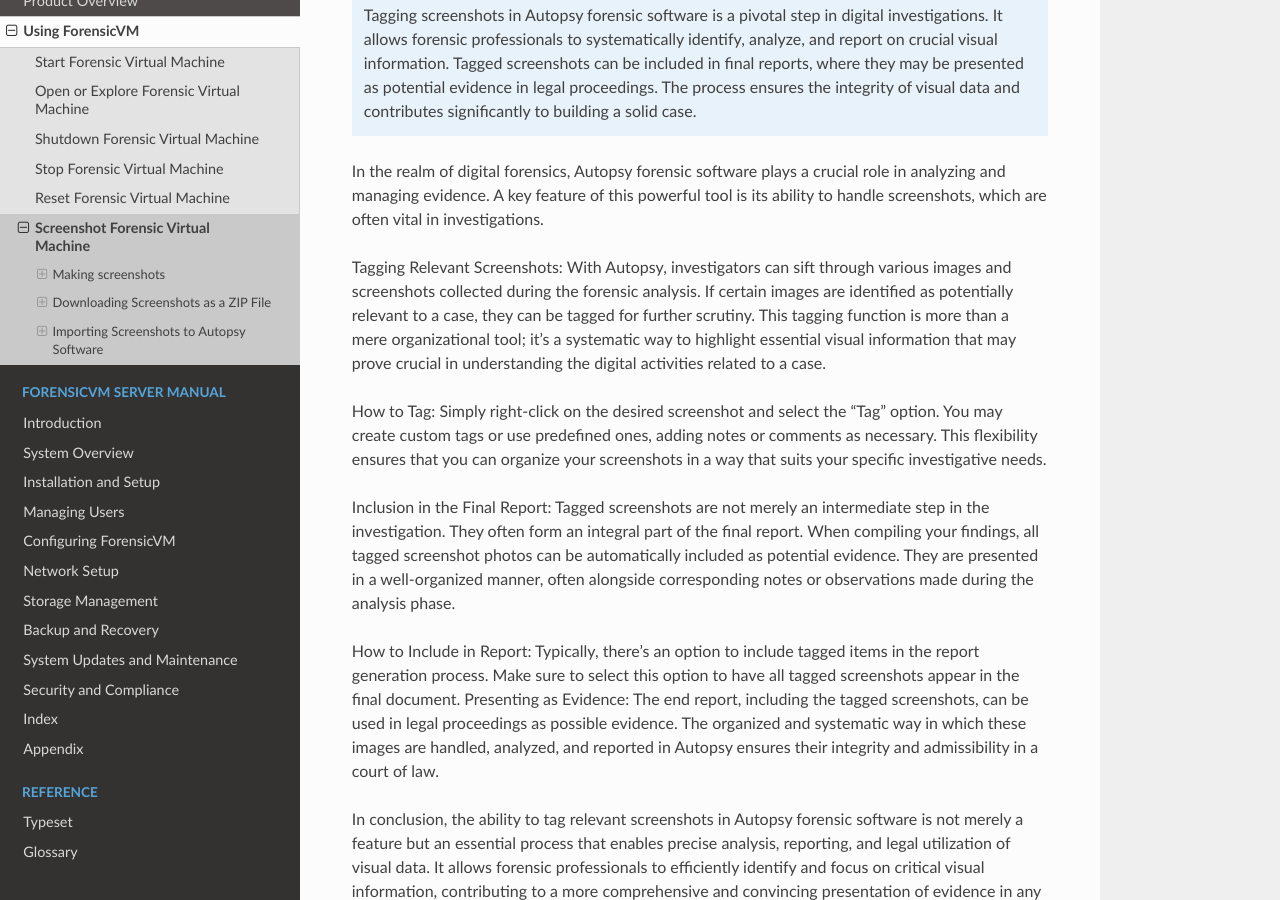
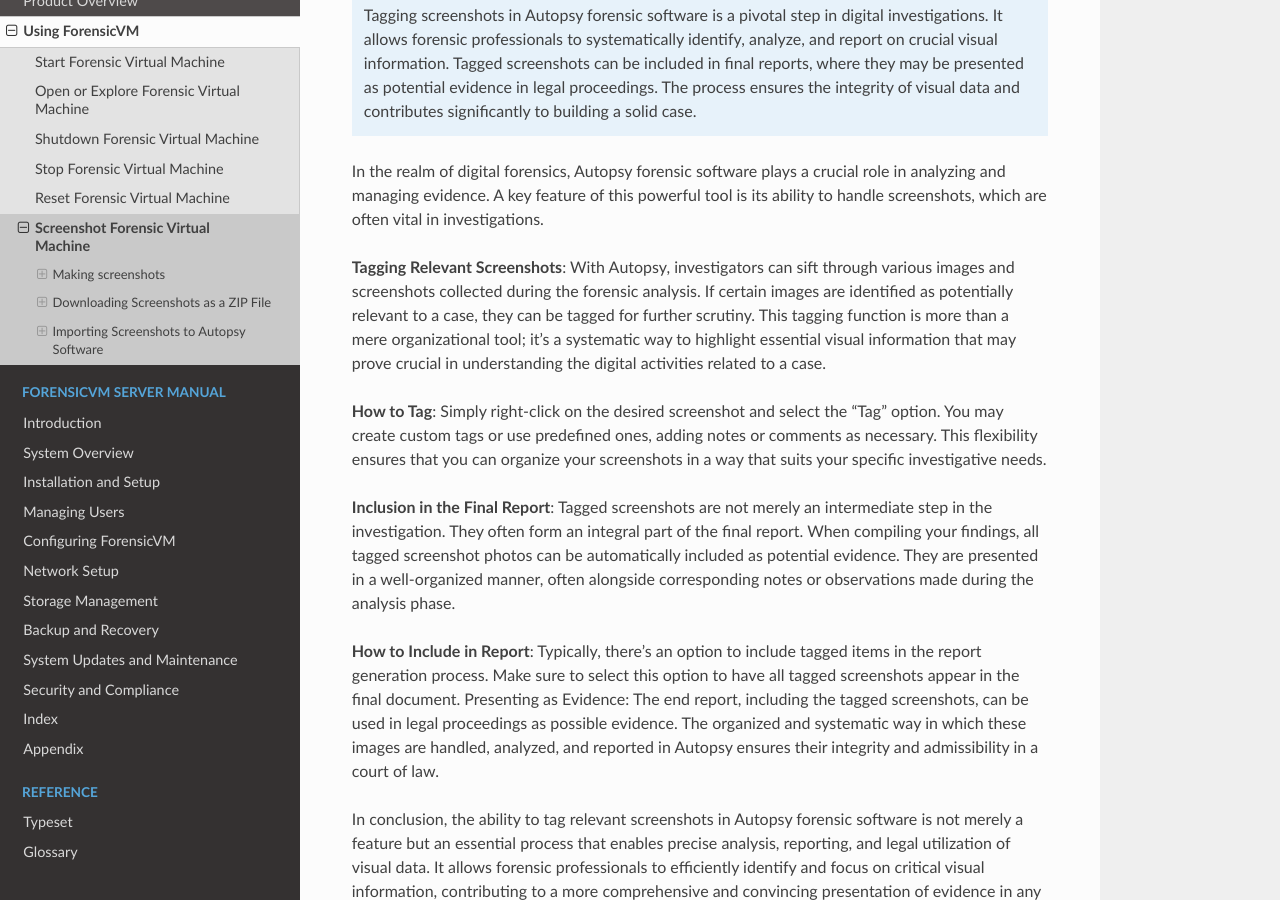
Before and after one commit to nunomourinho/ForensicVMServerAndClientDocs, a Sphinx documentation site: the page built from docs/user/screenshot_vm.rst, in a window 1280 px wide and 900 px high, scrolled down 11999 px. Built offline with Sphinx 7.4.7 and the Read the Docs theme 2.0.0, drawn with Linux system fonts in a browser that asks for light colours; pages that are not in the unit, such as notebooks, are missing from menus.

```diff
--- a/docs/user/screenshot_vm.rst
+++ b/docs/user/screenshot_vm.rst
@@ -239,20 +239,20 @@ Importing Screenshots to Autopsy Software
 
 This step-by-step guide helps you efficiently import the screenshots from the forensic virtual machine into Autopsy software for in-depth analysis, enabling a streamlined workflow and enhancing your investigation process.
 
-.. note:: Importance of Tagging Screenshots for Evidence
+.. note:: **Importance of Tagging Screenshots for Evidence**
    :class: attention
 
    Tagging screenshots in Autopsy forensic software is a pivotal step in digital investigations. It allows forensic professionals to systematically identify, analyze, and report on crucial visual information. Tagged screenshots can be included in final reports, where they may be presented as potential evidence in legal proceedings. The process ensures the integrity of visual data and contributes significantly to building a solid case.
 
 In the realm of digital forensics, Autopsy forensic software plays a crucial role in analyzing and managing evidence. A key feature of this powerful tool is its ability to handle screenshots, which are often vital in investigations.
 
-Tagging Relevant Screenshots: With Autopsy, investigators can sift through various images and screenshots collected during the forensic analysis. If certain images are identified as potentially relevant to a case, they can be tagged for further scrutiny. This tagging function is more than a mere organizational tool; it's a systematic way to highlight essential visual information that may prove crucial in understanding the digital activities related to a case.
+**Tagging Relevant Screenshots**: With Autopsy, investigators can sift through various images and screenshots collected during the forensic analysis. If certain images are identified as potentially relevant to a case, they can be tagged for further scrutiny. This tagging function is more than a mere organizational tool; it's a systematic way to highlight essential visual information that may prove crucial in understanding the digital activities related to a case.
 
-How to Tag: Simply right-click on the desired screenshot and select the "Tag" option. You may create custom tags or use predefined ones, adding notes or comments as necessary. This flexibility ensures that you can organize your screenshots in a way that suits your specific investigative needs.
+**How to Tag**: Simply right-click on the desired screenshot and select the "Tag" option. You may create custom tags or use predefined ones, adding notes or comments as necessary. This flexibility ensures that you can organize your screenshots in a way that suits your specific investigative needs.
 
-Inclusion in the Final Report: Tagged screenshots are not merely an intermediate step in the investigation. They often form an integral part of the final report. When compiling your findings, all tagged screenshot photos can be automatically included as potential evidence. They are presented in a well-organized manner, often alongside corresponding notes or observations made during the analysis phase.
+**Inclusion in the Final Report**: Tagged screenshots are not merely an intermediate step in the investigation. They often form an integral part of the final report. When compiling your findings, all tagged screenshot photos can be automatically included as potential evidence. They are presented in a well-organized manner, often alongside corresponding notes or observations made during the analysis phase.
 
-How to Include in Report: Typically, there's an option to include tagged items in the report generation process. Make sure to select this option to have all tagged screenshots appear in the final document.
+**How to Include in Report**: Typically, there's an option to include tagged items in the report generation process. Make sure to select this option to have all tagged screenshots appear in the final document.
 Presenting as Evidence: The end report, including the tagged screenshots, can be used in legal proceedings as possible evidence. The organized and systematic way in which these images are handled, analyzed, and reported in Autopsy ensures their integrity and admissibility in a court of law.
 
 In conclusion, the ability to tag relevant screenshots in Autopsy forensic software is not merely a feature but an essential process that enables precise analysis, reporting, and legal utilization of visual data. It allows forensic professionals to efficiently identify and focus on critical visual information, contributing to a more comprehensive and convincing presentation of evidence in any given case.
```
